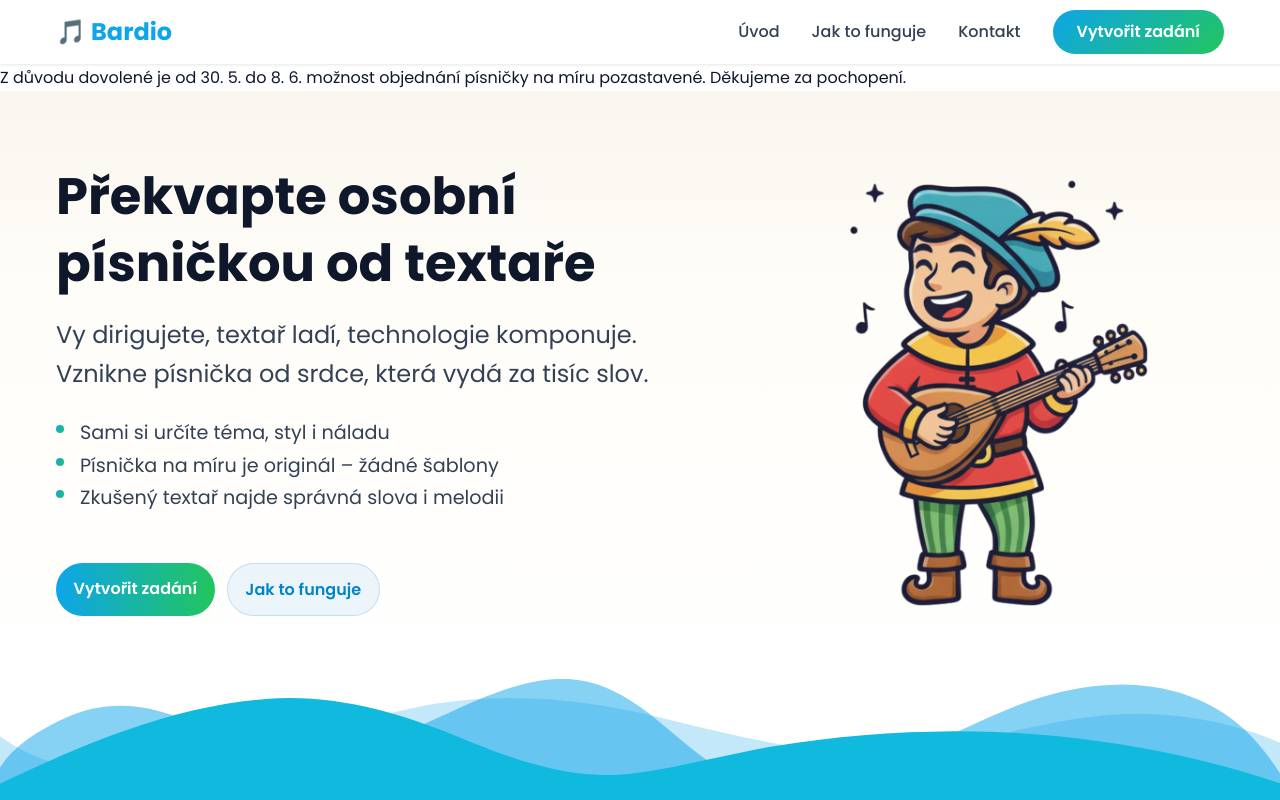
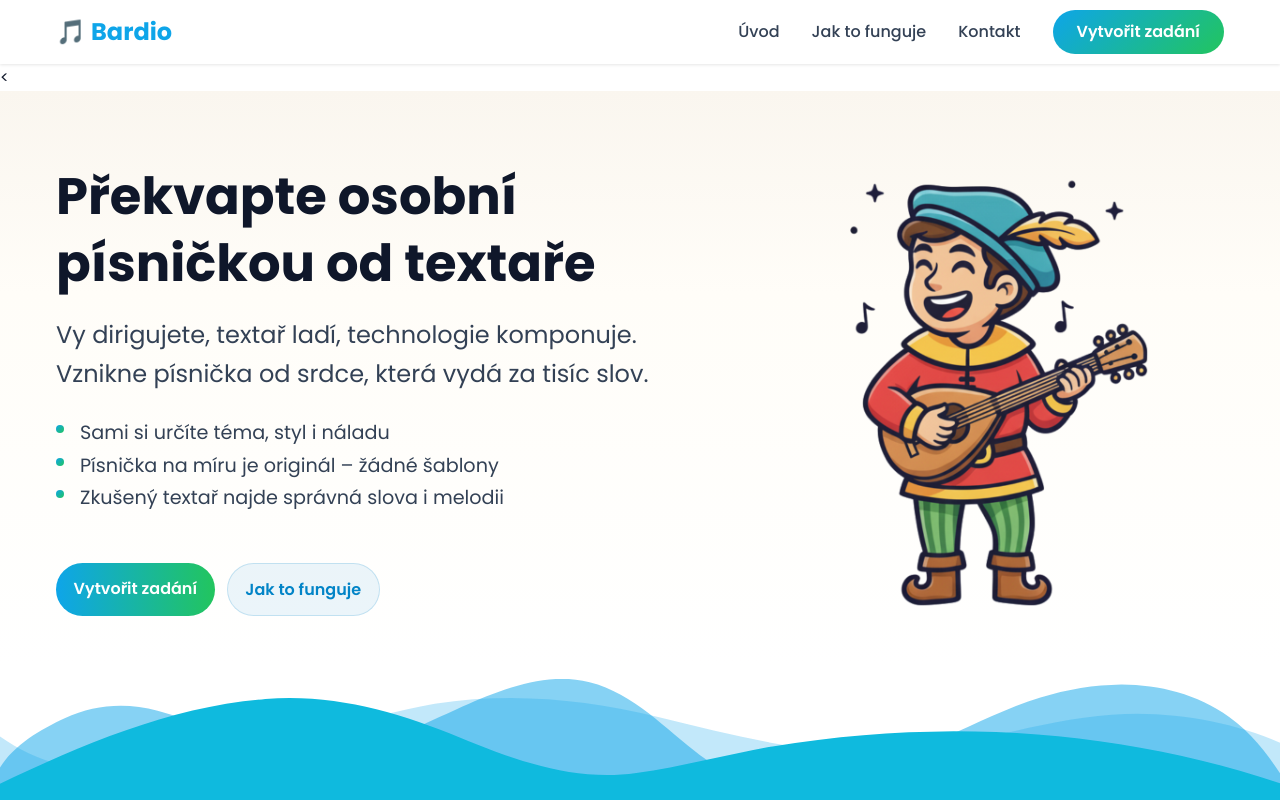
Before and after one commit to brazdilr/brazdilr.github.io, a plain HTML site: page index.html in a window 1280 px wide. Shown: the top 800 px of the page. Drawn offline with Linux system fonts and the light colour scheme.

Commit message:
Update index.html

```diff
--- a/index.html
+++ b/index.html
@@ -117,8 +117,8 @@
         </nav>
     </header>
 
-    <div class="promo-bar–hidden">  <!-- pro skrytí napsat promo-bar-hidden -->
-        <span class="promo-bar-text-hidden">
+    <<div class="promo-bar promo-bar-hidden">  <!-- pro skrytí napsat promo-bar-hidden -->
+        <span class="promo-bar-text">
             Z důvodu dovolené je od 30. 5. do 8. 6. možnost objednání písničky na míru pozastavené. Děkujeme za pochopení.
         </span>
     </div>
```
